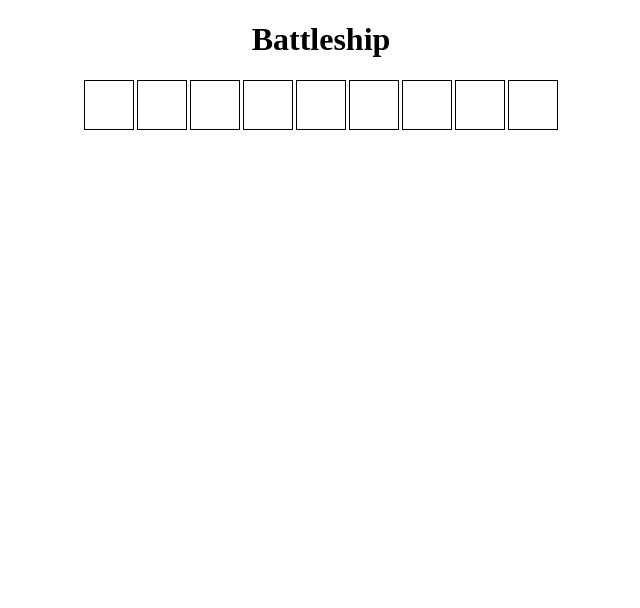
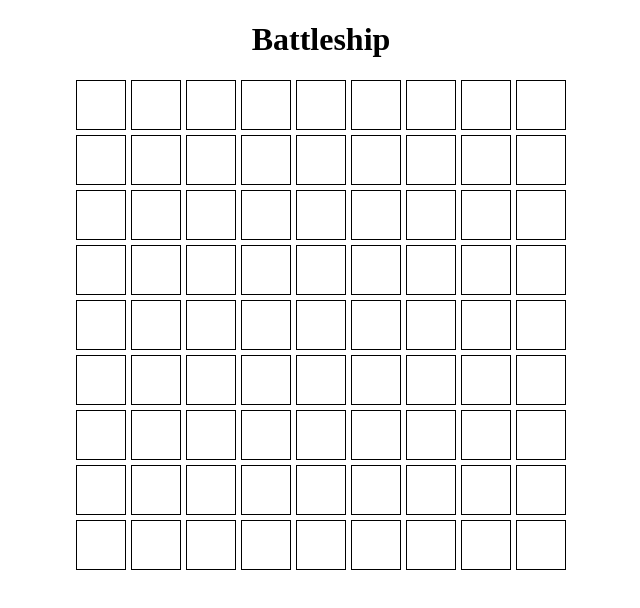
Before and after one commit to Irving-Develops/01-battleship-long-practice, a plain HTML site: page 01-battleship-dom/index.html in a window 1280 px wide. Shown: the whole page, without its empty margins (319-959 px from the left). Drawn offline with Linux system fonts and the light colour scheme.

Commit message:
board completed

```diff
--- a/01-battleship-dom/assets/css/index.css
+++ b/01-battleship-dom/assets/css/index.css
@@ -1,17 +1,20 @@
 h1 {
     text-align: center;
 }
-
-
 #board {
     display: grid;
-    grid-template-rows: repeat(9, 50px);
-    grid-template-columns: repeat(9, 50px);
     justify-content: center;
-    /* border: 1px solid black; */
-    gap: 3px;
 }
 
-#board > div {
+.row {
+    display: grid;
+    grid-template-columns: repeat(9, 1fr);
+    gap: 5px;
+    margin-bottom: 5px;
+    width: 490px;
+    height: 50px;
+}
+
+.col {
     border: 1px solid black;
 }
--- a/01-battleship-dom/assets/js/index.js
+++ b/01-battleship-dom/assets/js/index.js
@@ -25,6 +25,16 @@ for (let i = 0; i < board.grid.length; i++) {
     }
     boardArea.appendChild(row);
 }
+
+// let col = document.querySelectorAll("[data-col = '0']");
+let col = document.querySelectorAll("div > .col")
+
+// document.querySelector(‘[data - col = “0”]’)
+console.log(col)
+col.addEventListener("click", event => {
+    event.preventDefault();
+    col.style.backgroundColor = "red";
+})
 
 // link that square HTML element with the cell in the grid by storing the data about the row
 // and the column of the cell on the HTML element.
```
